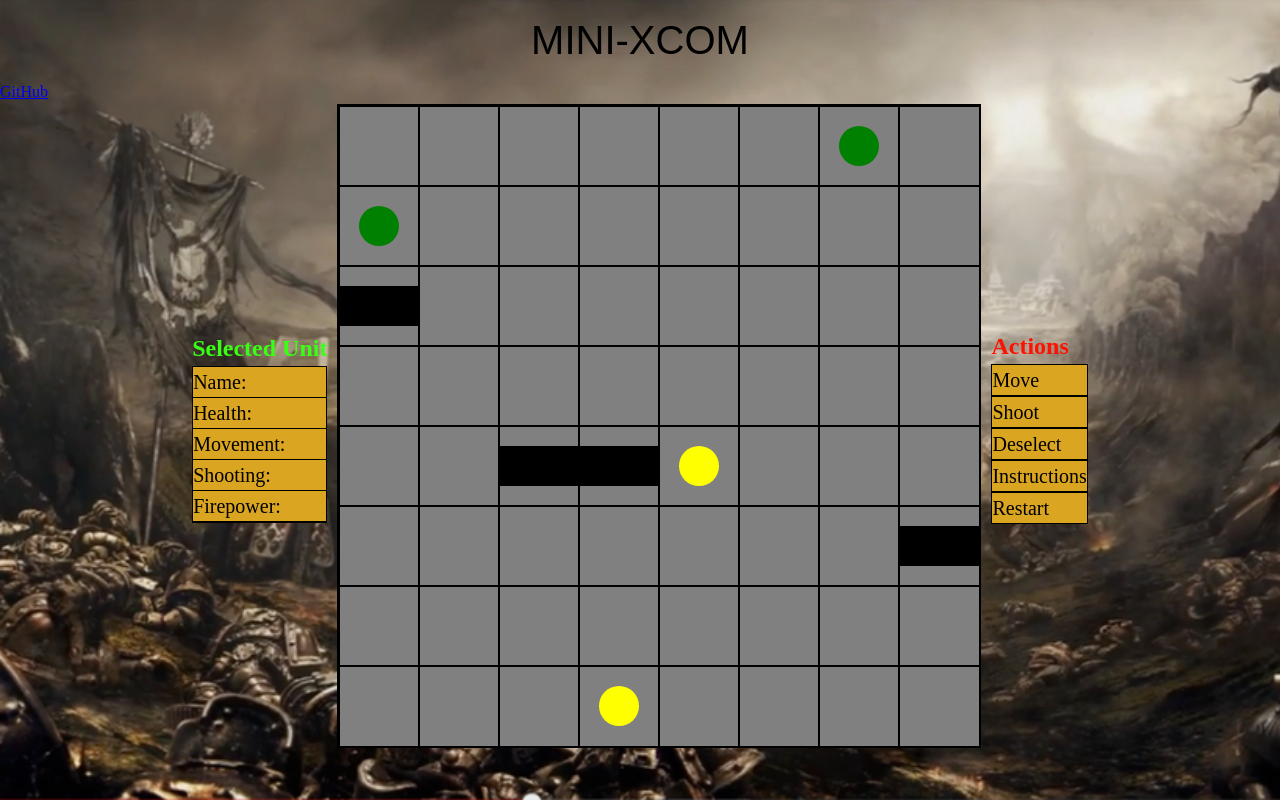
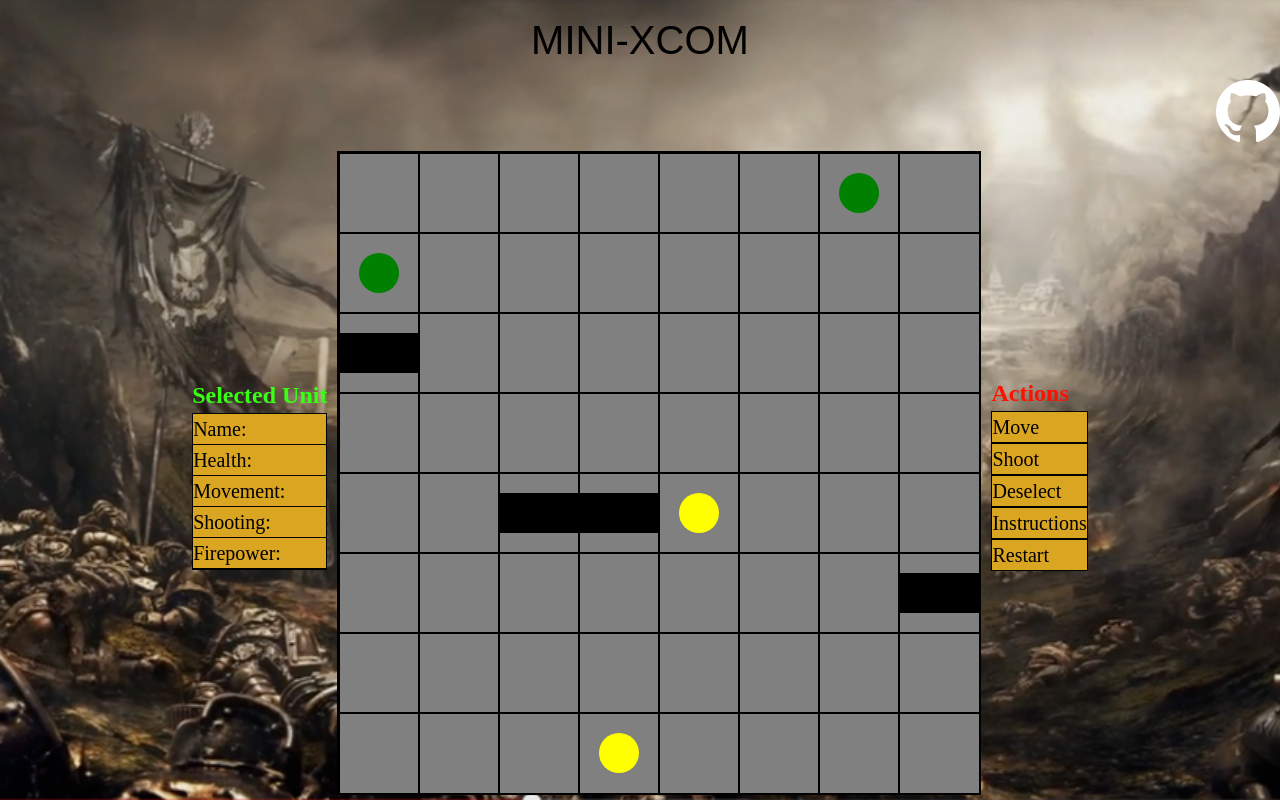
Before and after one commit to CodyDegraffeNiles/JS_PROJECT, a website built with webpack: page index.html in a window 1280 px wide. Built offline with nearby package versions, Linux system fonts and the light colour scheme.

Commit message:
Working on header with links

```diff
--- a/index.html
+++ b/index.html
@@ -15,9 +15,9 @@
 <body>
 <header>
   <h1 class=title> MINI-XCOM </h1>
-  <nav id="links">
-    <a href="https://github.com/CodyDegraffeNiles"> GitHub</a>
-  </nav>
+  <ul id="links">
+    <li class="link"> <a href="https://github.com/CodyDegraffeNiles"><img src="images/GitHub-Mark-Light-64px.png"> </img></a> </li>
+  </ul>
 
 </header>
   <section id = "play-area">
--- a/src/styles/normal.scss
+++ b/src/styles/normal.scss
@@ -12,7 +12,15 @@ header {
 }
 
 #links{
-  display: absolute;
+  display: flex;
+  justify-content: right;
+}
+
+#links a {
+  padding: 5 px;
+  color: black;
+  text-decoration: none;
+  font-size: 14 px;
 }
 
 #play-area{
```
Also changed, not shown: dist/main.css, images/GitHub-Mark-64px.png (added), images/GitHub-Mark-Light-64px.png (added).
